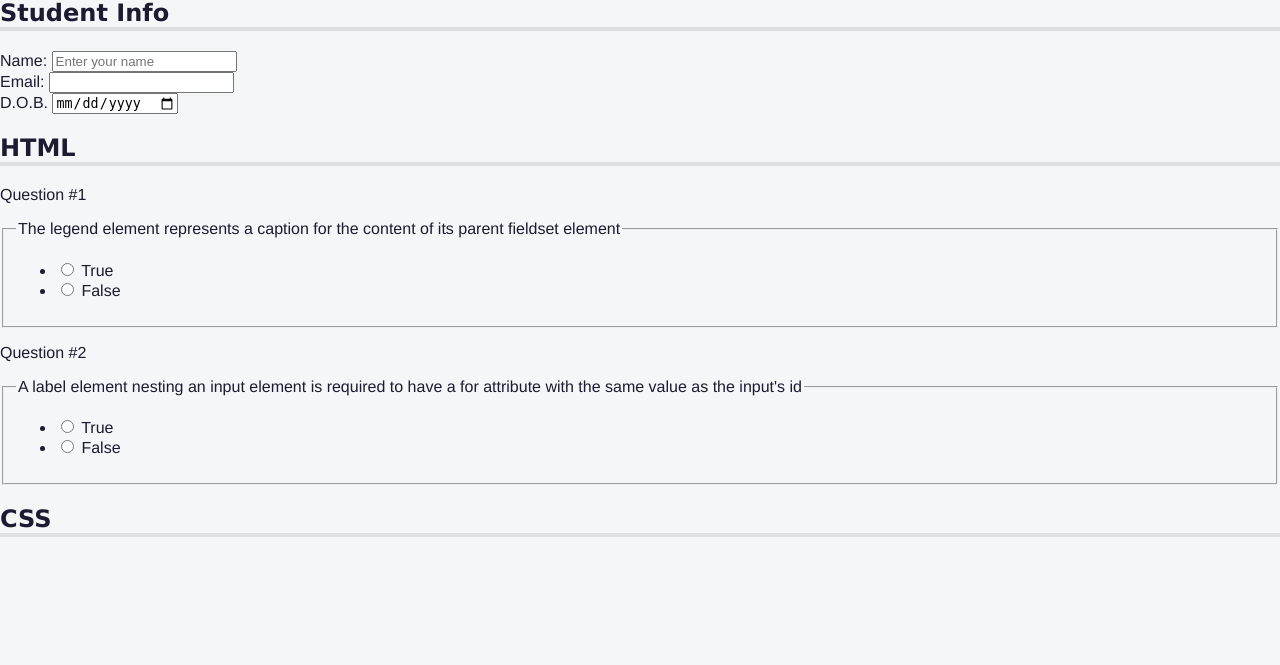
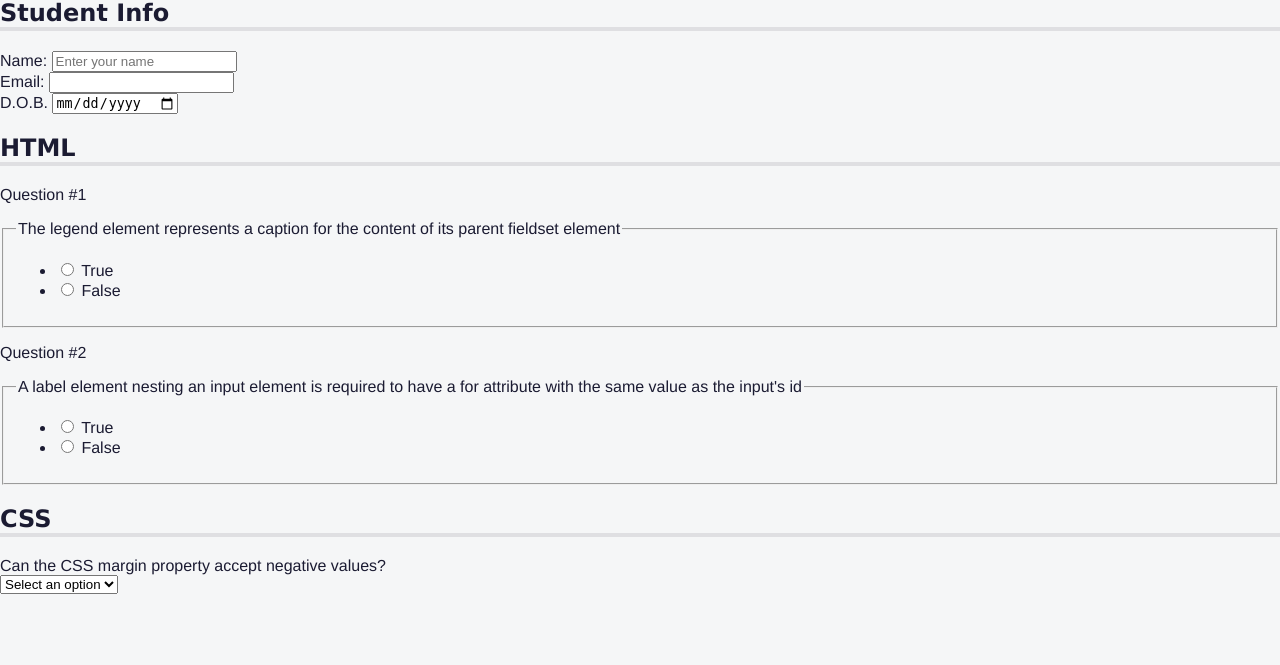
Before and after one commit to TejasBadhe07/Cat-Photo-App, a Flask app: page / in a window 1280 px wide. Shown: the part 71-736 px from the top of the page. Run offline with Flask 3, Linux system fonts and the light colour scheme.

Commit message:
components update in Quiz

```diff
--- a/Quiz-Webpage/templates/index.html
+++ b/Quiz-Webpage/templates/index.html
@@ -91,6 +91,20 @@
 
       <section role="region" aria-labelledby="css-questions">
         <h2 id="css-questions">CSS</h2>
+        <div class="formrow">
+          <div class="question-block">
+            <label>Can the CSS margin property accept negative values?</label>
+          </div>
+          <div class="answer">
+            <select required>
+              <option value="">Select an option</option>
+              <option value="yes">Yes</option>
+              <option value="no">No</option>
+            </select>
+          </div>
+          <div class="question-block"></div>
+          <div class="answer"></div>
+        </div>
       </section>
     </form>
 
```
